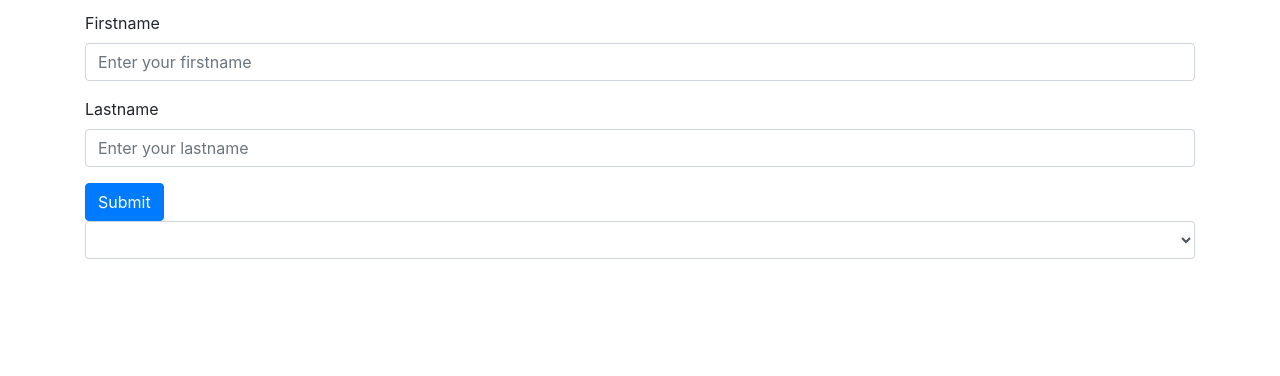
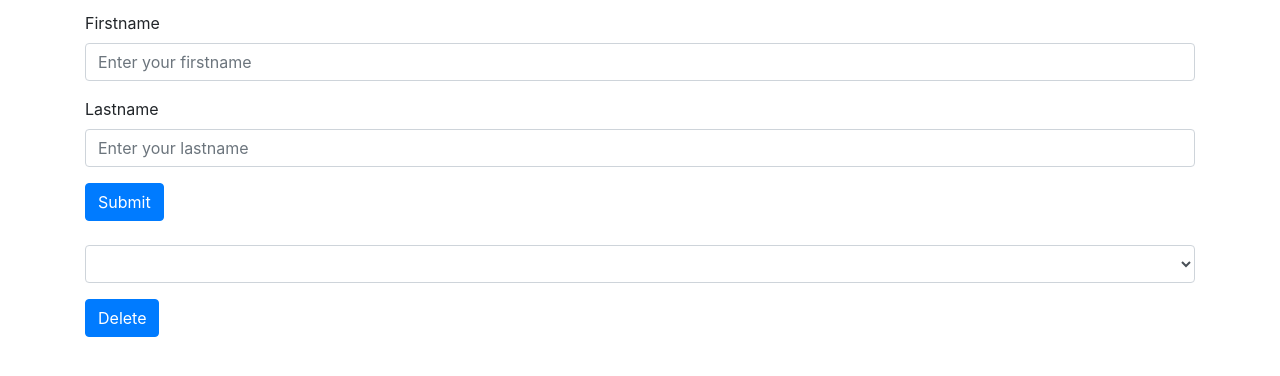
Before and after one commit to DevDavid08/cours_web_DavidMANGEZ, a website: page index.html in a window 1280 px wide. Shown: the part 70-446 px from the top of the page. Drawn offline with nearby package versions, Linux system fonts and the light colour scheme.

Commit message:
modif code

```diff
--- a/index.html
+++ b/index.html
@@ -29,10 +29,17 @@
         </form>
     </div>
 
+    <br>
+
     <div class="container">
-      <select class="form-control">
+      <form method="POST" action="/delete">
+        <div class="form-group">
+          <select class="form-control">
 
-      </select>
+          </select>
+        </div>
+        <button type="submit" class="btn btn-primary">Delete</button>
+      </form>
     </div>
 
     <!-- Optional JavaScript -->
```
Also changed, not shown: app.js (+5 -6 lines).
